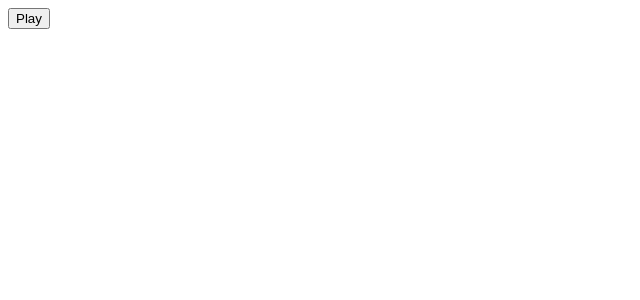
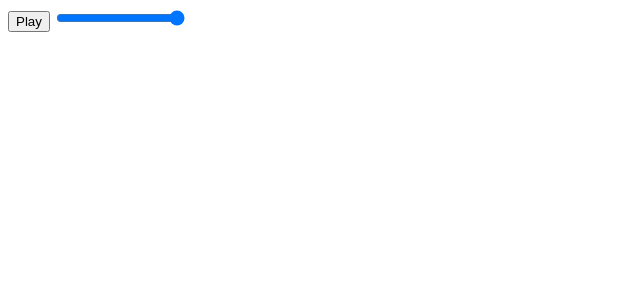
Before and after one commit to Sup2point0/awxynth, a SvelteKit app: page / in a window 1280 px wide. Shown: the top 300 px of the page, without its empty margins (0-640 px from the left). Built offline with nearby package versions, Linux system fonts and the light colour scheme.

Commit message:
change pitch!

```diff
--- a/src/routes/+page.svelte
+++ b/src/routes/+page.svelte
@@ -4,6 +4,9 @@ import { onMount } from "svelte";
 
 
 let ctx: AudioContext;
+let osc: OscillatorNode;
+
+let freq = $state(440);
 
 
 onMount(() => {
@@ -16,10 +19,15 @@ onMount(() => {
 
   ctx = new AudioContext();
   let wavetable = ctx.createPeriodicWave(real, imag);
-  let osc = ctx.createOscillator();
+  osc = ctx.createOscillator();
   osc.setPeriodicWave(wavetable);
   osc.connect(ctx.destination);
   osc.start(0);
+});
+
+$effect(() => {
+  freq;
+  if (osc) osc.frequency.value = freq;
 });
 
 </script>
@@ -28,3 +36,5 @@ onMount(() => {
 <button onclick={() => ctx.resume()}>
   Play
 </button>
+
+<input type="range" bind:value={freq} />
```
